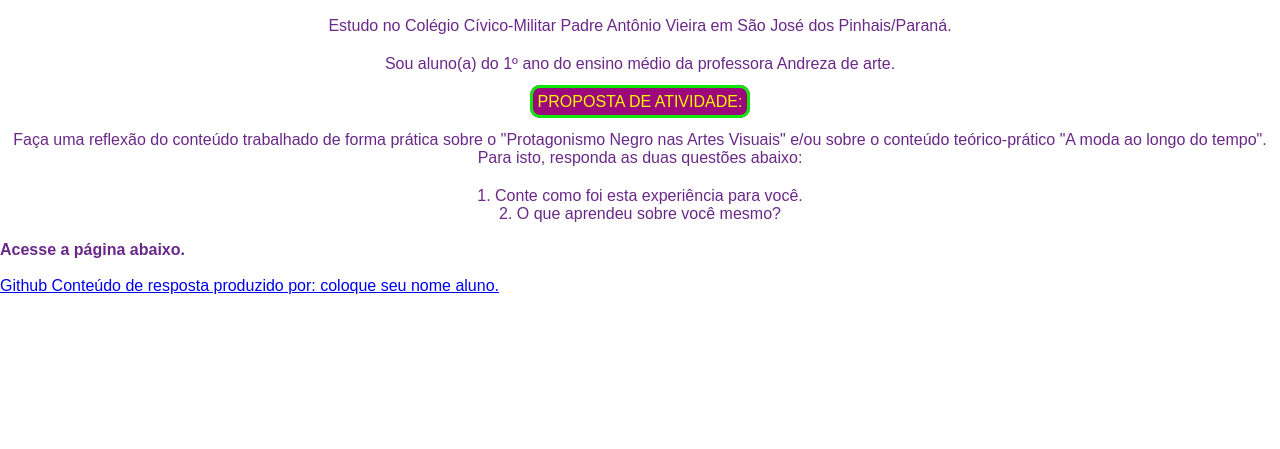
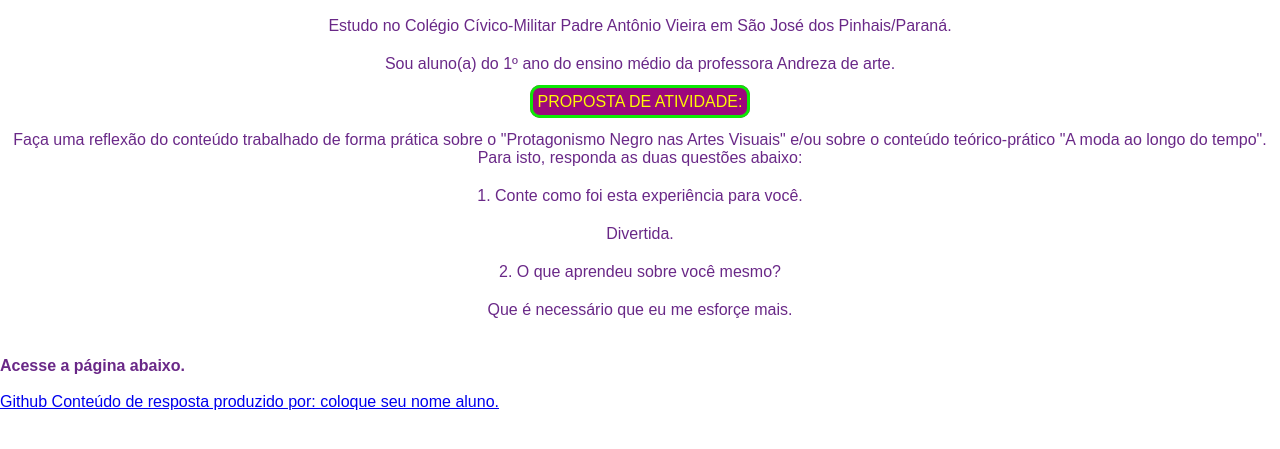
Before and after one commit to luansantospaiva-cmd/Luan-1.A-implementa-o-arte., a plain HTML site: page index.html in a window 1280 px wide. Shown: the part 115-564 px from the top of the page. Drawn offline with Linux system fonts and the light colour scheme.

Commit message:
salvar.com

```diff
--- a/index.html
+++ b/index.html
@@ -24,7 +24,13 @@
 
         <ul>
                 <li>1. Conte como foi esta experiência para você.</li>
+                <p>Divertida.
+
+                </p>
                 <li>2. O que aprendeu sobre você mesmo?</li>
+                <p>Que é necessário que eu me esforçe mais.
+
+                </p>
         </ul>
 
     </header>
```
